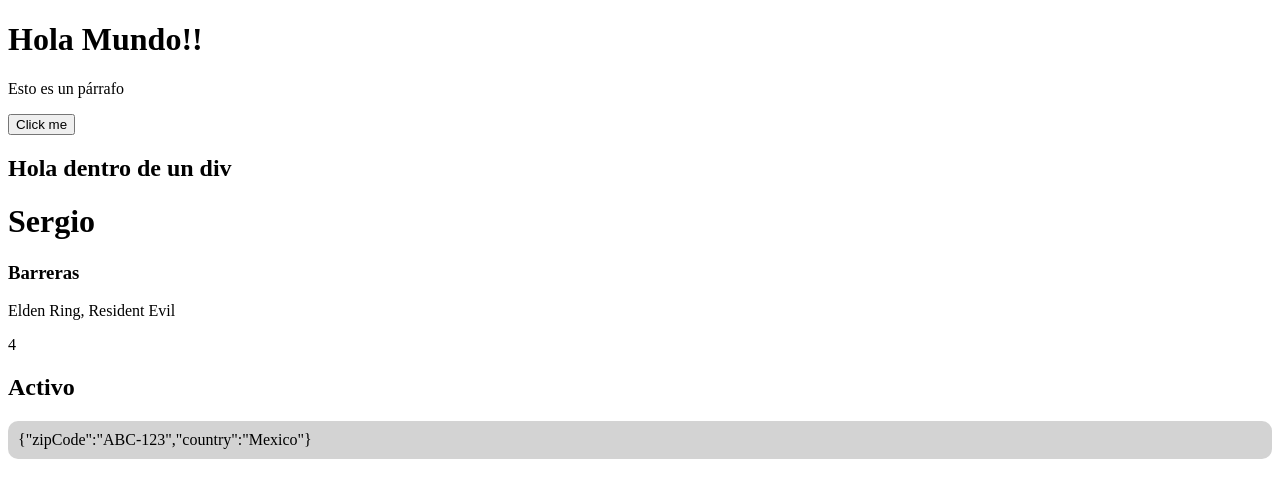
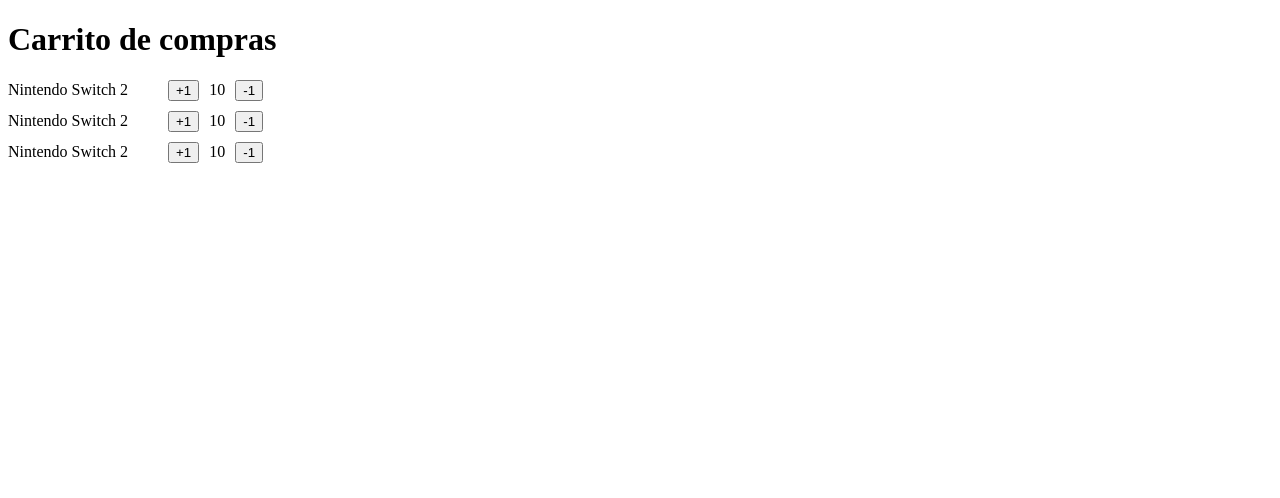
Before and after one commit to react-projects-sergio/first-steps, a React (Vite) app: page / in a window 1280 px wide. Shown: the top 498 px of the page. Built offline with nearby package versions, Linux system fonts and the light colour scheme.

Commit message:
clase: Componente - ItemCounter

```diff
--- a/src/FirstStepsApp.tsx
+++ b/src/FirstStepsApp.tsx
@@ -1,14 +1,12 @@
+import { ItemCounter } from "./shopping-cart/ItemCounter";
+
 export function FirstStepsApp() {
   return (
     <>
-      <h1>Hola Mundo!!</h1>
-      <p>Esto es un párrafo</p>
-
-      <button>Click me</button>
-
-      <div>
-        <h2>Hola dentro de un div</h2>
-      </div>
+      <h1>Carrito de compras</h1>
+      <ItemCounter />
+      <ItemCounter />
+      <ItemCounter />
     </>
   );
 }
--- a/src/main.tsx
+++ b/src/main.tsx
@@ -6,6 +6,6 @@
 createRoot(document.getElementById("root")!).render(
   <StrictMode>
     <FirstStepsApp />
-    <MyAwesomeApp />
+    {/* <MyAwesomeApp /> */}
   </StrictMode>
 );
--- /dev/null
+++ b/src/shopping-cart/ItemCounter.tsx
@@ -0,0 +1,23 @@
+export const ItemCounter = () => {
+  return (
+    <section
+      style={{
+        display: "flex",
+        alignItems: "center",
+        gap: 10,
+        marginTop: 10
+      }}
+    >
+      <span
+        style={{
+          width: 150,
+        }}
+      >
+        Nintendo Switch 2
+      </span>
+      <button>+1</button>
+      <span>10</span>
+      <button>-1</button>
+    </section>
+  );
+};
```
